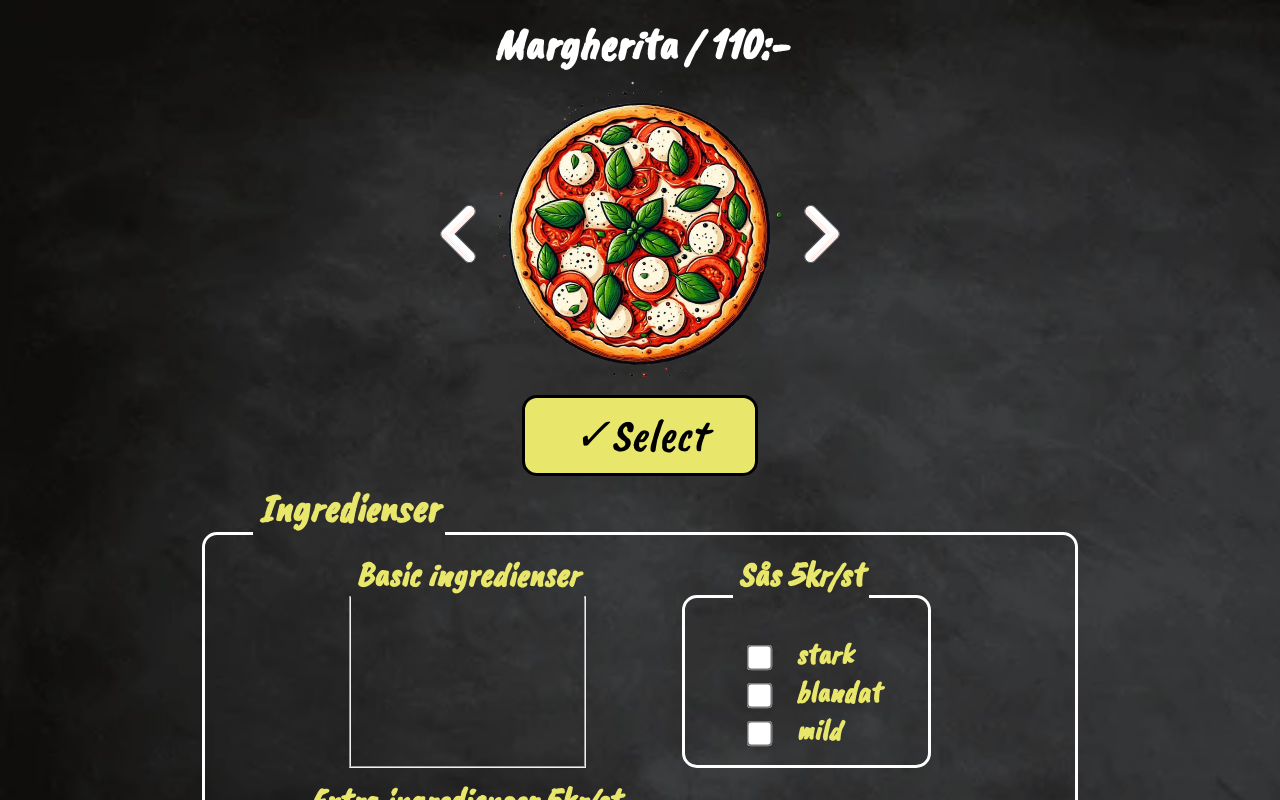
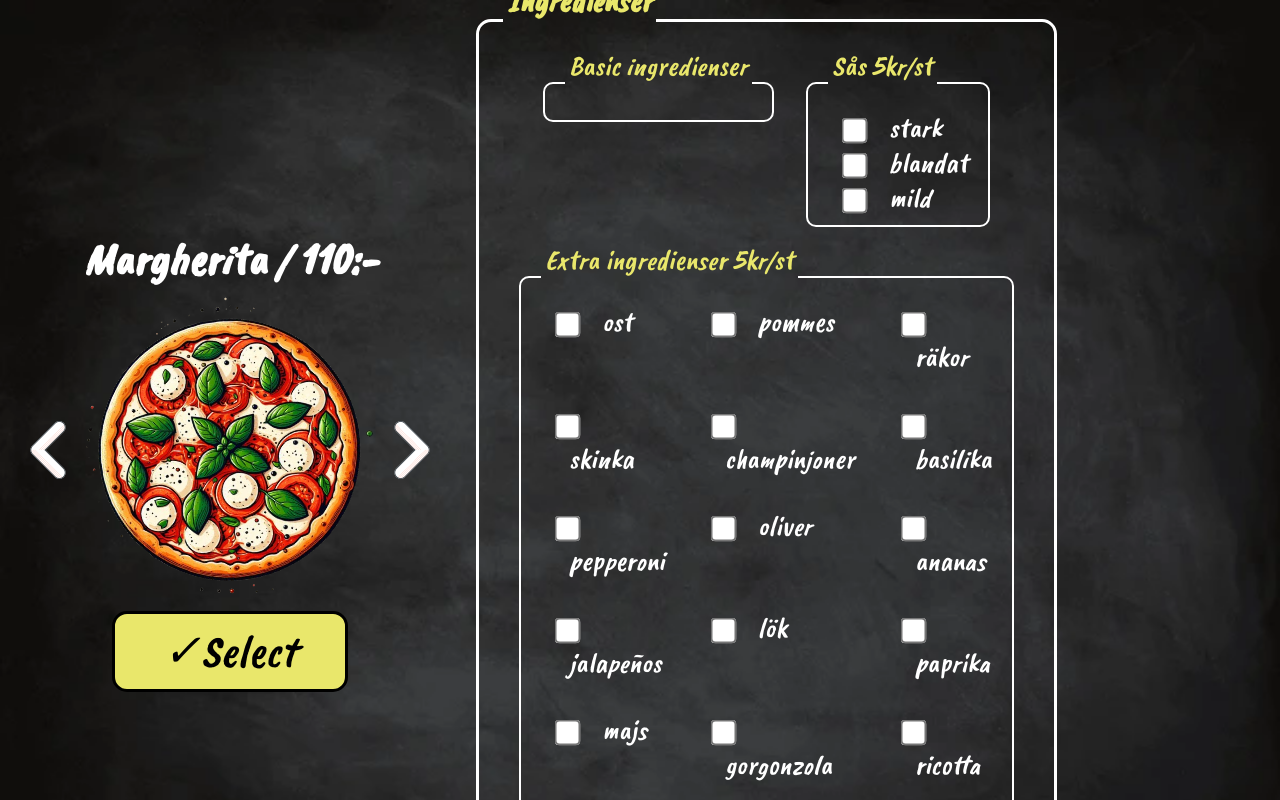
Before and after one commit to Ghayth-Sabeaallil/PizzaCal, a React (Vite) app: page / in a window 1280 px wide. Shown: the top 800 px of the page. Built offline with nearby package versions, Linux system fonts and the light colour scheme.

Commit message:
root grid, ingredienser flex center med design

```diff
--- a/src/Components/Ingredienser/Ingredienser.scss
+++ b/src/Components/Ingredienser/Ingredienser.scss
@@ -1,14 +1,15 @@
 .pizzaFieldset {
   width: fit-content;
   height: fit-content;
-  padding: 1em 3rem;
+  padding: 0.5em 1.5rem;
   border: 3px solid #ffffff;
   border-radius: 15px;
   display: flex;
   flex-direction: column;
-  gap: 2rem;
+  justify-content: center;
+  align-items: center;
   .main-legend {
-    font-size: 2.5em;
+    font-size: 2em;
     font-weight: bolder;
     font-family: "Caveat Brush";
     font-style: italic;
@@ -18,8 +19,7 @@
     padding: 0 0.15em;
   }
   .defult-legend {
-    font-size: 2.1875em;
-    font-weight: bolder;
+    font-size: 1.75em;
     font-family: "Caveat Brush";
     font-style: italic;
     color: #e9e76b;
@@ -42,13 +42,13 @@
 .ingredientsFieldset {
   width: fit-content;
   height: fit-content;
-  padding: 1em 3rem;
-  border: 3px solid #ffffff;
-  border-radius: 15px;
+  padding: 10px 20px 10px 20px;
+  margin: 1em;
+  border: 2px solid #ffffff;
+  border-radius: 10px;
   gap: 2rem;
   .extra-legend {
-    font-size: 2.1875em;
-    font-weight: bolder;
+    font-size: 1.75em;
     font-family: "Caveat Brush";
     font-style: italic;
     color: #e9e76b;
@@ -65,20 +65,22 @@
 }
 
 .defult-ingredienser {
-  font-size: 1.875em;
-  font-weight: bold;
+  font-size: 1.75em;
   font-family: "Caveat Brush";
   font-style: italic;
-  color: #e9e76b;
+  color: white;
   display: flex;
   gap: 1em;
 }
 
-.gridContainer {
+.gridContainer3 {
   display: grid;
-  grid-template-columns: repeat(3, 1fr);
+  grid-template-columns: repeat(3, auto);
 }
-
+.gridContainer2 {
+  display: grid;
+  grid-template-columns: repeat(2, auto);
+}
 input:hover {
   cursor: pointer;
 }
--- a/src/Components/Ingredienser/Ingredienser.tsx
+++ b/src/Components/Ingredienser/Ingredienser.tsx
@@ -13,7 +13,7 @@ const Ingredienser = () => {
       <fieldset className="pizzaFieldset">
         <legend className="main-legend">Ingredienser</legend>
         <div className="flex-container">
-          <fieldset>
+          <fieldset className="ingredientsFieldset gridContainer2">
             <legend className="defult-legend">Basic ingredienser</legend>
             {state.pizzas.map((m) => {
               return pizzaDB[m.id].ingredienser.map((i) => {
@@ -41,7 +41,7 @@ const Ingredienser = () => {
           </fieldset>
         </div>
 
-        <fieldset className="ingredientsFieldset gridContainer">
+        <fieldset className="ingredientsFieldset gridContainer3">
           <legend className="extra-legend">Extra ingredienser 5kr/st</legend>
           {extra[0].extraIngredienser.map((x) => {
             return (
--- a/src/index.css
+++ b/src/index.css
@@ -6,10 +6,10 @@
 #root {
   min-width: 100vw;
   min-height: 100vh;
-  display: flex;
+  display: grid;
+  grid-template-columns: 1fr 2fr 1fr;
   justify-content: center;
   align-items: center;
-  flex-wrap: wrap;
   background-image: url("../assets/img/bg.webp");
   background-size: cover;
   gap: 1rem;
```
